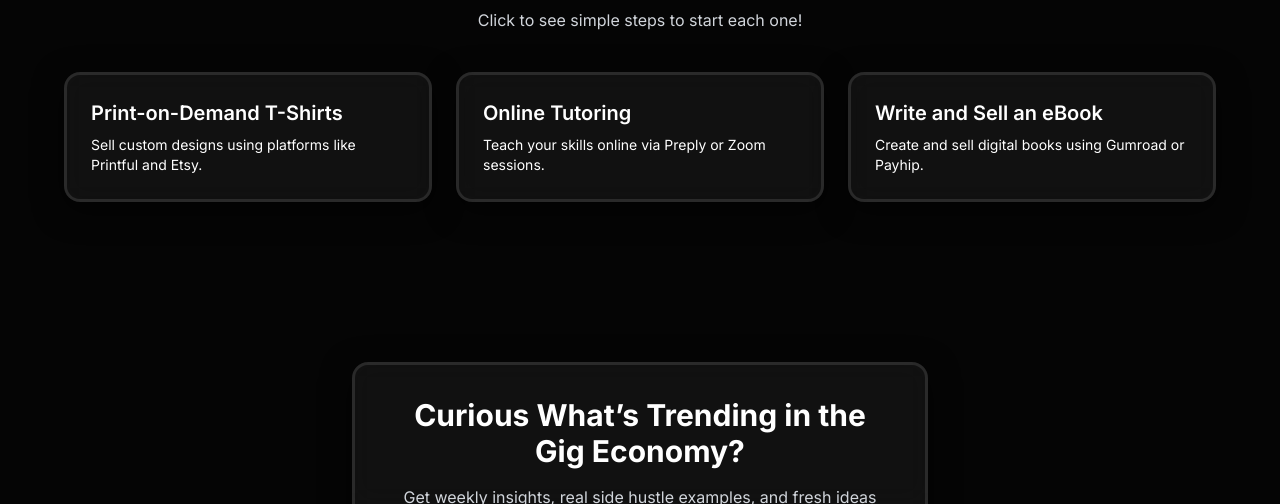
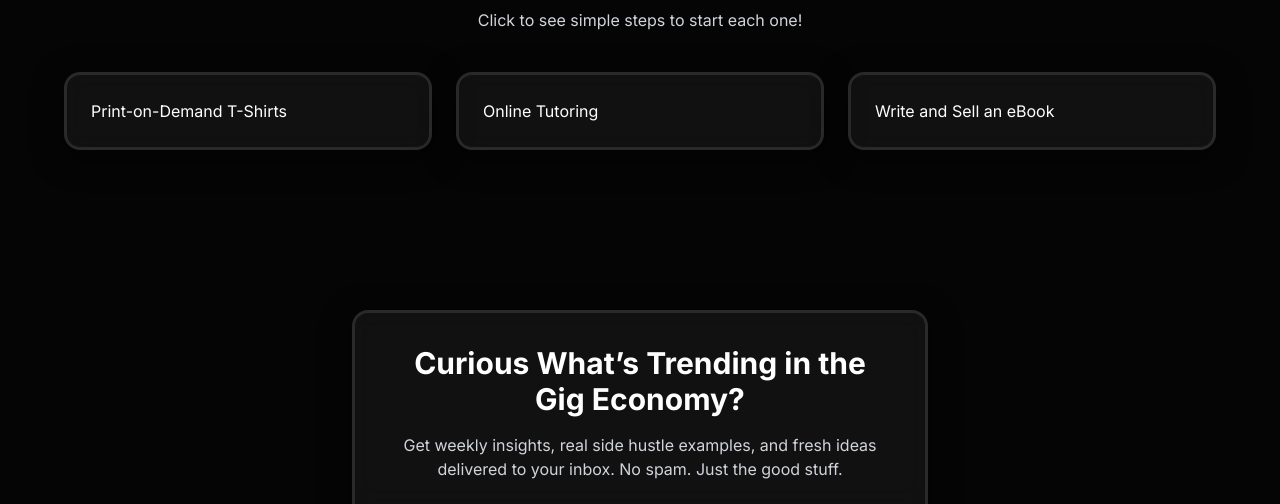
Before and after one commit to ajsadha/side-hustle-gpt, a plain HTML site: page index.html in a window 1280 px wide. Shown: the part 596-1100 px from the top of the page. Drawn offline with nearby package versions, Linux system fonts and the light colour scheme.

Commit message:
updated submit

```diff
--- a/index.html
+++ b/index.html
@@ -23,15 +23,15 @@
       75% { border-color: #f59e0b; box-shadow: 0 0 0 rgba(245, 158, 11, 0.2); }
       100% { border-color: #ef4444; box-shadow: 0 0 0 rgba(239, 68, 68, 0.2); }
     }
-    .glass, .tile {
+    .tile {
       background: rgba(255, 255, 255, 0.05);
       backdrop-filter: blur(12px);
       -webkit-backdrop-filter: blur(12px);
       border: 3px solid rgba(255, 255, 255, 0.1);
       box-shadow: 0 8px 30px rgba(0, 0, 0, 0.6);
       border-radius: 1rem;
+      transition: transform 0.3s ease, box-shadow 0.3s ease;
       position: relative;
-      transition: transform 0.3s ease, box-shadow 0.3s ease;
     }
     .tile:hover {
       transform: translateY(-8px) scale(1.03);
@@ -96,18 +96,9 @@
     <h2 class="text-3xl font-bold text-center mb-6">Explore New Side Hustles</h2>
     <p class="text-center text-gray-300 mb-10">Click to see simple steps to start each one!</p>
     <div class="grid grid-cols-1 sm:grid-cols-2 lg:grid-cols-3 gap-6 max-w-6xl mx-auto">
-      <div onclick="showHustle('tshirt')" class="cursor-pointer tile p-6 text-white">
-        <h3 class="text-xl font-semibold">Print-on-Demand T-Shirts</h3>
-        <p class="text-sm mt-2">Sell custom designs using platforms like Printful and Etsy.</p>
-      </div>
-      <div onclick="showHustle('tutoring')" class="cursor-pointer tile p-6 text-white">
-        <h3 class="text-xl font-semibold">Online Tutoring</h3>
-        <p class="text-sm mt-2">Teach your skills online via Preply or Zoom sessions.</p>
-      </div>
-      <div onclick="showHustle('ebook')" class="cursor-pointer tile p-6 text-white">
-        <h3 class="text-xl font-semibold">Write and Sell an eBook</h3>
-        <p class="text-sm mt-2">Create and sell digital books using Gumroad or Payhip.</p>
-      </div>
+      <div onclick="showHustle('tshirt')" class="tile p-6 text-white">Print-on-Demand T-Shirts</div>
+      <div onclick="showHustle('tutoring')" class="tile p-6 text-white">Online Tutoring</div>
+      <div onclick="showHustle('ebook')" class="tile p-6 text-white">Write and Sell an eBook</div>
     </div>
     <div id="hustleDetails" class="max-w-xl mx-auto hidden tile p-6 mt-10">
       <h3 id="hustleTitle" class="text-2xl font-bold mb-2"></h3>
@@ -128,6 +119,10 @@
     </div>
   </section>
 
+  <footer class="text-center text-sm text-gray-500 py-10 mt-20">
+    &copy; 2025 Side Hustle Starter GPT. Built for doers.
+  </footer>
+
   <script>
     const emailForm = document.getElementById("emailForm");
     const subscribeBtn = document.getElementById("subscribeBtn");
@@ -144,10 +139,10 @@
 
       fetch("https://script.google.com/macros/s/AKfycbyrr33LWROpulai0J7700c8zPO8T58I9PRgw-Ms3--fwU_4vnS41Qr8p0QFnp4xnHYw_Q/exec", {
         method: "POST",
-        mode: "no-cors",
         headers: { "Content-Type": "application/x-www-form-urlencoded" },
         body: `email=${encodeURIComponent(email)}`
-      }).then(() => {
+      })
+      .then(response => {
         const end = Date.now() + 4000;
         const colors = ['#bb0000', '#ffffff'];
 
@@ -162,12 +157,55 @@
           subscribeBtn.classList.remove("flash");
           emailForm.reset();
         }, 7000);
+      })
+      .catch(error => {
+        console.error("Submission failed:", error);
+        alert("Submission failed. Please check your internet connection and try again.");
       });
     });
+
+    const hustles = {
+      tshirt: {
+        title: "Print-on-Demand T-Shirts",
+        steps: [
+          "Design your shirt graphics using Canva or Photoshop",
+          "Upload to Printful or Redbubble",
+          "Create a store (Etsy, Shopify, etc.)",
+          "Start promoting on Instagram or TikTok"
+        ],
+        link: "https://printful.com"
+      },
+      tutoring: {
+        title: "Online Tutoring",
+        steps: [
+          "Pick subjects you're good at",
+          "Create a profile on Preply or Superprof",
+          "Start with free trial sessions",
+          "Get student reviews and scale up"
+        ],
+        link: "https://preply.com"
+      },
+      ebook: {
+        title: "Write and Sell an eBook",
+        steps: [
+          "Choose a niche or skill to write about",
+          "Write in Google Docs or Notion",
+          "Export as PDF",
+          "Sell on Gumroad or Payhip"
+        ],
+        link: "https://gumroad.com"
+      }
+    };
+
+    function showHustle(key) {
+      const data = hustles[key];
+      if (!data) return;
+      document.getElementById("hustleTitle").innerText = data.title;
+      document.getElementById("hustleSteps").innerHTML = data.steps.map(step => `<li>${step}</li>`).join('');
+      document.getElementById("hustleLink").href = data.link;
+      document.getElementById("hustleDetails").classList.remove("hidden");
+      document.getElementById("hustleDetails").scrollIntoView({ behavior: 'smooth' });
+    }
   </script>
-
-  <footer class="text-center text-sm text-gray-500 py-10 mt-20">
-    &copy; 2025 Side Hustle Starter GPT. Built for doers.
-  </footer>
 </body>
 </html>
```
